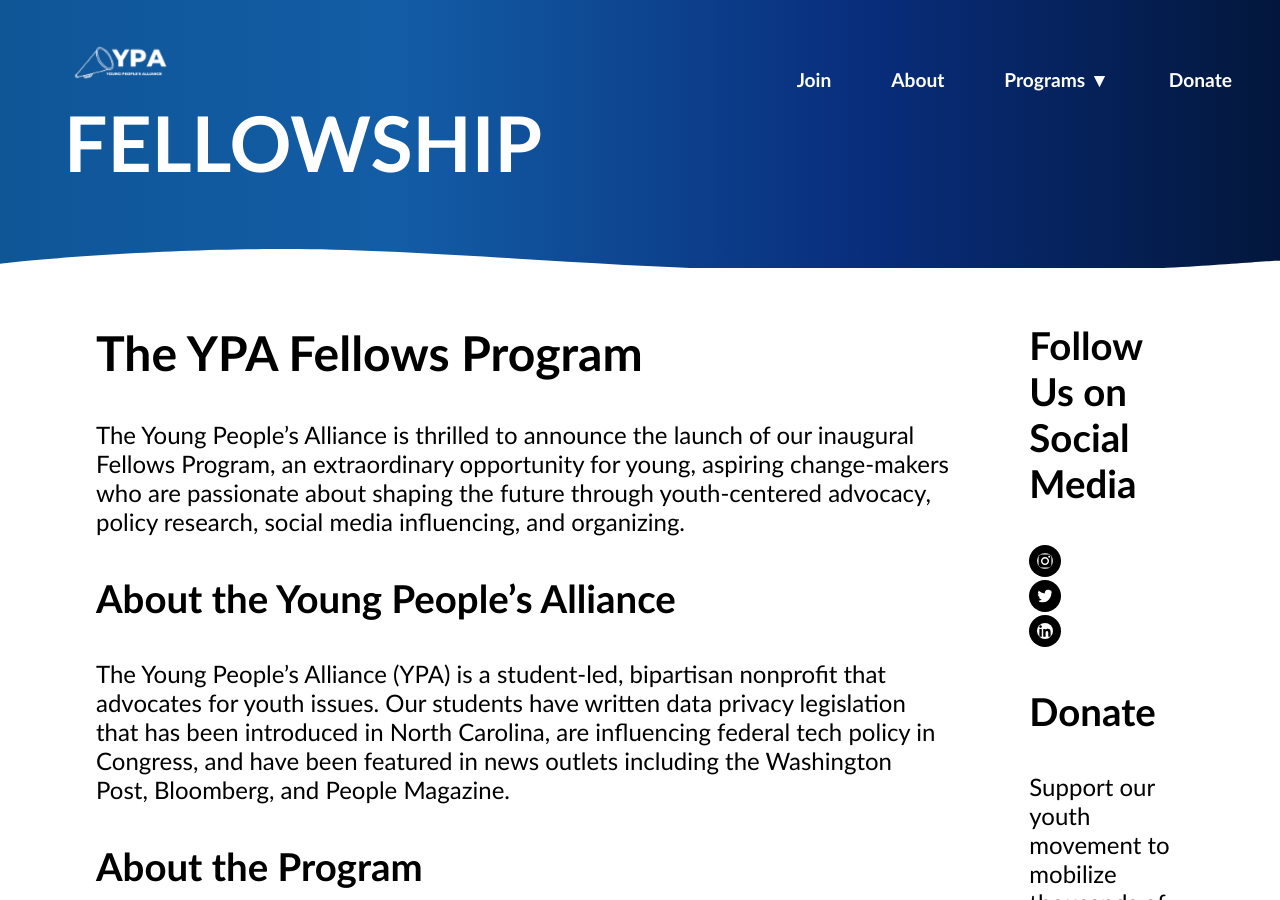
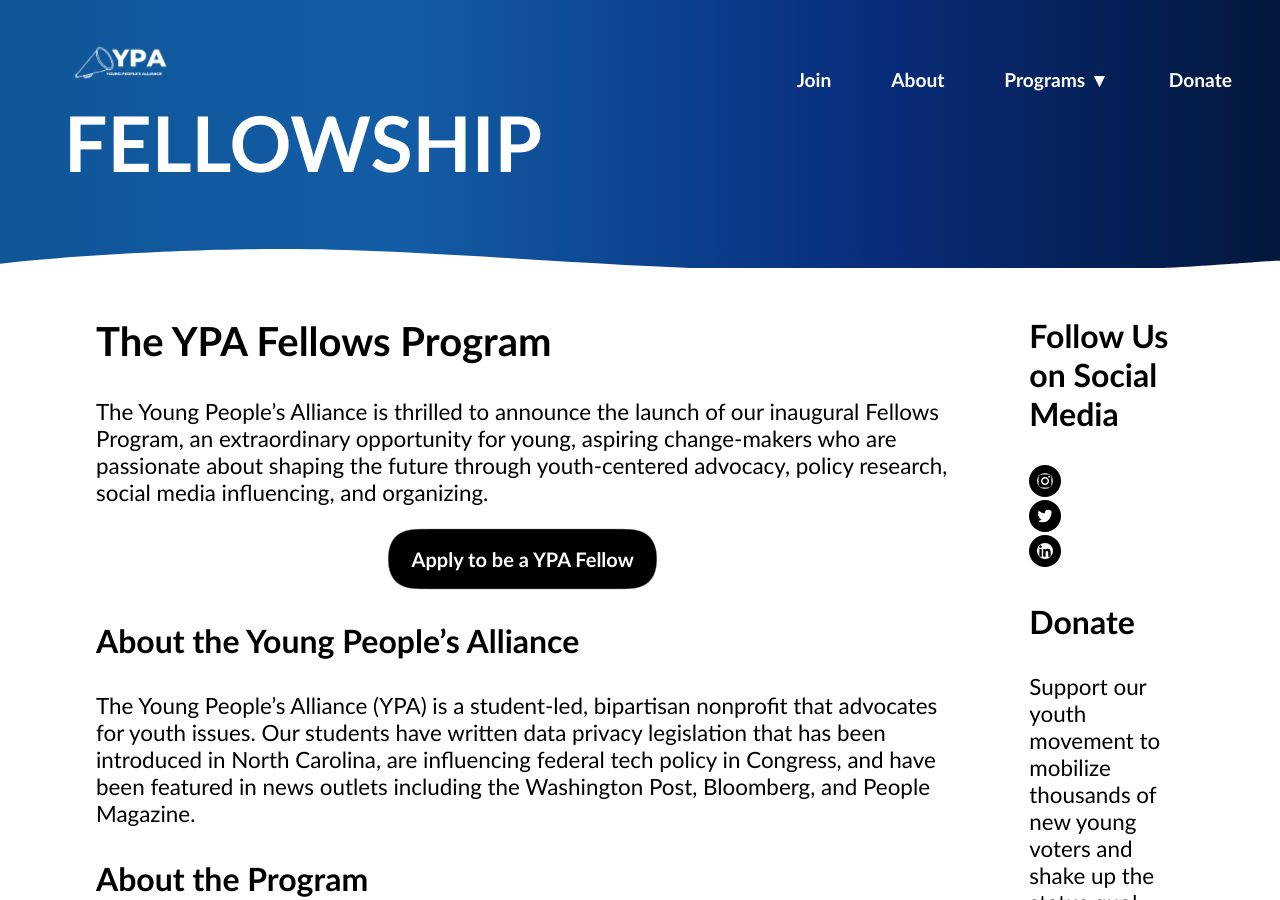
Before and after one commit to JacksonMeade/ncypa, a Jekyll site: the page built from _posts/2024-04-05-fellowship.md, in a window 1280 px wide and 900 px high. Built offline with Jekyll 4.4.1, drawn with Linux system fonts in a browser that asks for light colours; nearby versions of some CDN libraries; a script that is not in the unit is left out.

Commit message:
Add button and fix font

```diff
--- a/_posts/2024-04-05-fellowship.md
+++ b/_posts/2024-04-05-fellowship.md
@@ -10,6 +10,8 @@
 
 ## The YPA Fellows Program
 The Young People's Alliance is thrilled to announce the launch of our inaugural Fellows Program, an extraordinary opportunity for young, aspiring change-makers who are passionate about shaping the future through youth-centered advocacy, policy research, social media influencing, and organizing.
+
+<div style="text-align: center"><a class="button" href="https://forms.gle/54DubHgvoAT3aVhC8">Apply to be a YPA Fellow</a></div>
 
 ### About the Young People’s Alliance
 The Young People's Alliance (YPA) is a student-led, bipartisan nonprofit that advocates for youth issues. Our students have written data privacy legislation that has been introduced in North Carolina, are influencing federal tech policy in Congress, and have been featured in news outlets including the Washington Post, Bloomberg, and People Magazine.
--- a/assets/css/post.css
+++ b/assets/css/post.css
@@ -18,11 +18,11 @@
 
 /* objects */
 .post-content h2 {
-	font-size: 3rem;
+	font-size: 2.5rem;
 }
 
 .post-content h3 {
-	font-size: 2.4rem;
+	font-size: 2rem;
 }
 
 .post-content button {
@@ -104,7 +104,7 @@
 		margin-top: 0em;
 
 		filter: url('#goo');
-		padding: 1.5rem 0;
+		/*padding: 1.5rem 0;*/
 	}
 
 	.post-content .button:not(.no-interaction):before,
--- a/assets/css/theme.css
+++ b/assets/css/theme.css
@@ -33,7 +33,7 @@
 
 p {
     font-weight: 400;
-    font-size: 1.5rem;
+    font-size: 1.4rem;
     font-family: 'Calibri', sans-serif;
 }
 
```
